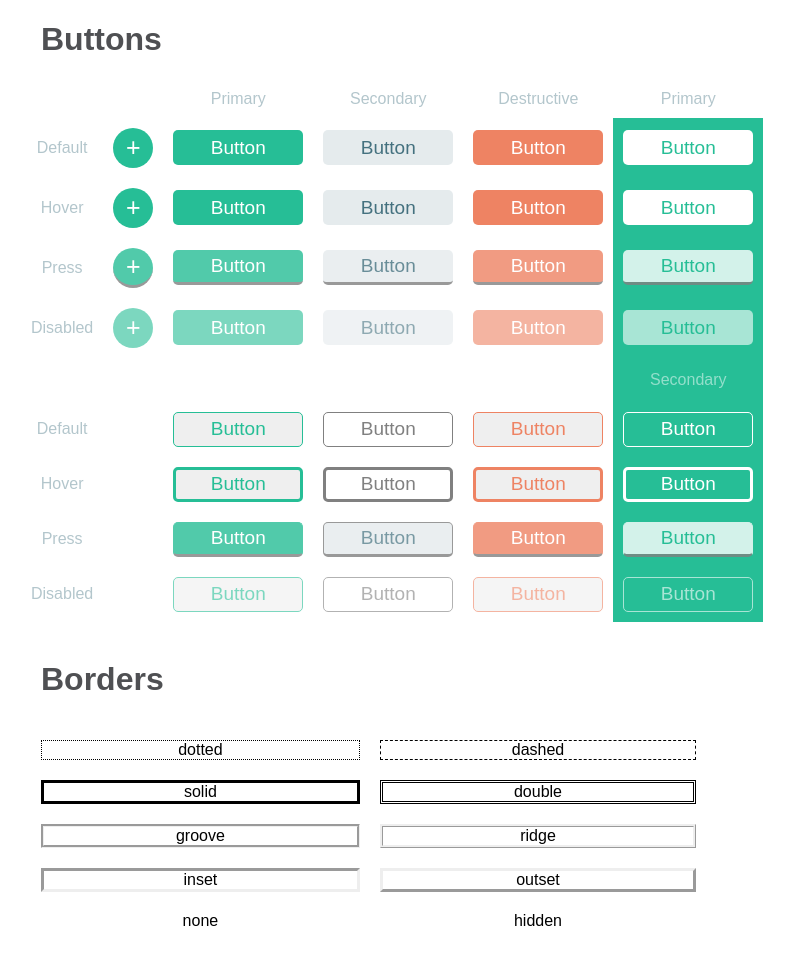
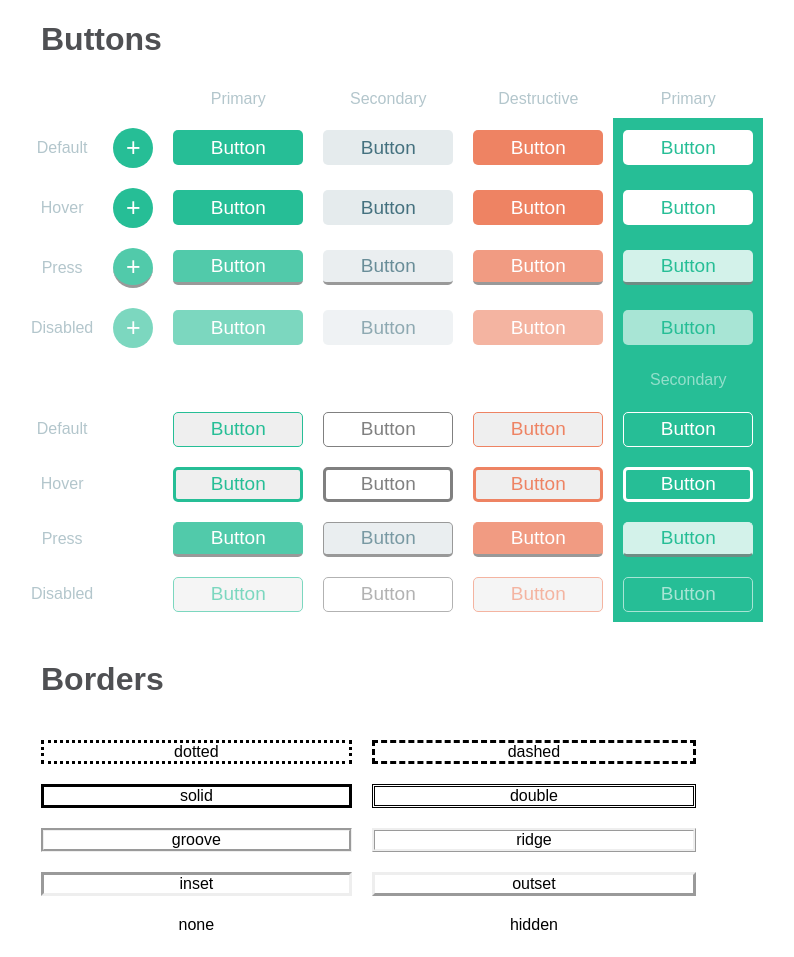
Before and after one commit to mayukhbaral/WT, a plain HTML site: page Assignments/Assignment-3/Assignment-3.html in a window 1280 px wide. Shown: the whole page, without its empty margins (37-831 px from the left). Drawn offline with Linux system fonts and the light colour scheme.

```diff
--- a/Assignments/Assignment-3/Assignment-3.html
+++ b/Assignments/Assignment-3/Assignment-3.html
@@ -4,7 +4,7 @@
     <meta charset="UTF-8">
     <meta http-equiv="X-UA-Compatible" content="IE=edge">
     <meta name="viewport" content="width=device-width, initial-scale=1.0">
-    <title>Borders</title>
+    <title>Buttons and Borders</title>
 </head>
 <style>
     body{
@@ -152,7 +152,7 @@
         color: black;
     }
 
-    .table2 td{
+    .table2 tr{
         color: black;
         border: 1px;
         border-color: black;
```
Also changed, not shown: 1 other file.
